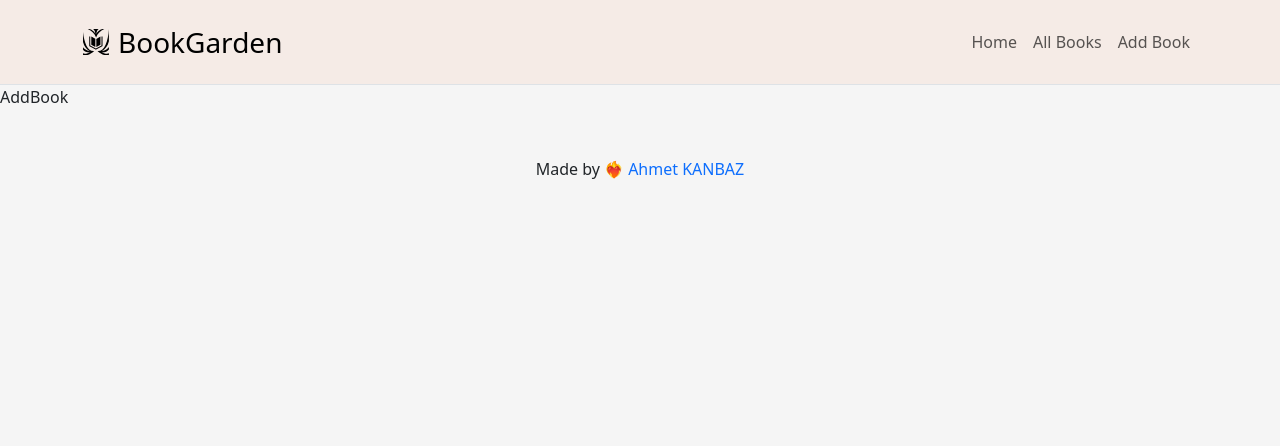
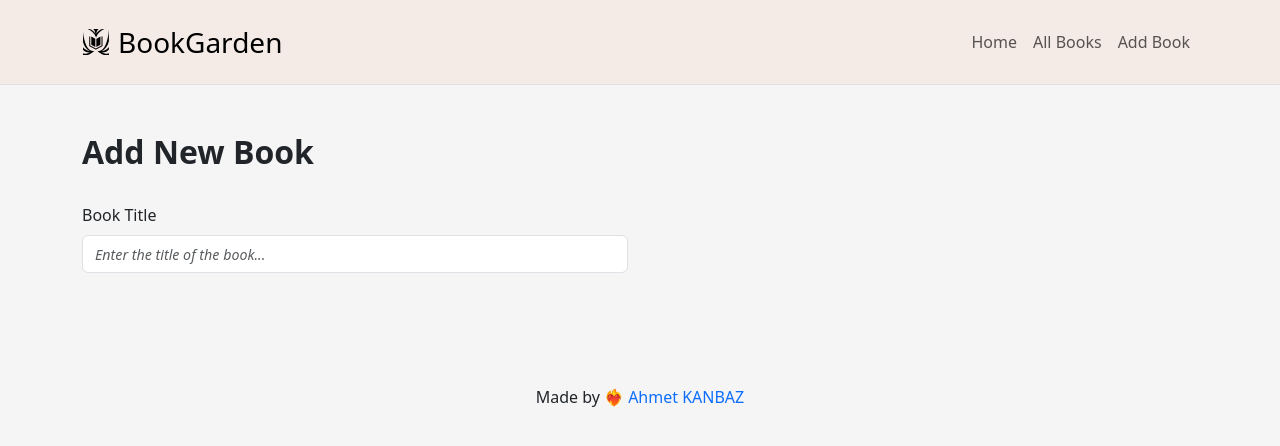
Before and after one commit to ahmetkanbaz/BookGarden, a React (Vite) app in the folder bookgarden/: page /addbook in a window 1280 px wide. Shown: the top 446 px of the page. Built offline with nearby package versions, Linux system fonts and the light colour scheme.

Commit message:
BookGarden-AddBook-Form
Yeni kitap ekleyebilmek için form yapısının kurulumuna başlandı. Formik kütüphanesi projemize dahil edildi.

```diff
--- a/bookgarden/package.json
+++ b/bookgarden/package.json
@@ -15,6 +15,7 @@
     "axios": "^1.6.2",
     "bootstrap": "^5.3.2",
     "concurrently": "^8.2.2",
+    "formik": "^2.4.5",
     "json-server": "^0.17.4",
     "react": "^18.2.0",
     "react-dom": "^18.2.0",
--- a/bookgarden/src/GlobalStyle/GlobalStyle.js
+++ b/bookgarden/src/GlobalStyle/GlobalStyle.js
@@ -15,4 +15,33 @@ export const GlobalStyle = createGlobalStyle`
     text-decoration: none;
     transition: all .3s ease-in-out;
   }
+
+  .nav-link {
+    /* color: ${({ theme }) => (theme == "light" ? "#000000" : "#F5F5F5")}; */
+    transition: all .3s ease-in-out;
+  }
+
+  .nav-link:hover {
+    color: #BA49FF;
+  }
+
+  .form-control {
+    /* background-color: ${({ theme }) =>
+      theme == "light" ? "#F0F0F0" : "#3E3E3E"}; */
+    transition: all .3s ease-in-out;
+    &:focus {
+      box-shadow: none;
+      border: 1px solid #073d87;
+    }
+    &::placeholder {
+      font-size: .89rem;
+      font-style: italic;
+      /* color: ${({ theme }) => (theme == "light" ? "#101010" : "#E0E0E0")}; */
+      transition: all .3s ease-in-out;
+    }
+  }
+
+  textarea {
+    resize: none;
+  }
 `;
--- /dev/null
+++ b/bookgarden/src/common/UpperSection/UpperSection.jsx
@@ -0,0 +1,15 @@
+import PropTypes from "prop-types";
+
+const UpperSection = ({ title }) => {
+  return (
+    <div className="pb-4">
+      <h2 className="fw-bold">{title}</h2>
+    </div>
+  );
+};
+
+UpperSection.propTypes = {
+  title: PropTypes.string,
+};
+
+export default UpperSection;
--- /dev/null
+++ b/bookgarden/src/components/AddBookForm/AddBookForm.jsx
@@ -0,0 +1,27 @@
+/* eslint-disable react/prop-types */
+
+import TitleProduction from "./TitleProduction/TitleProduction";
+
+const AddBookForm = ({
+  handleSubmit,
+  handleChange,
+  handleBlur,
+  handleReset,
+  values,
+  errors,
+  touched,
+  isSubmitting,
+}) => {
+  return (
+    <form onSubmit={handleSubmit}>
+      <TitleProduction
+        handleChange={handleChange}
+        handleBlur={handleBlur}
+        values={values}
+        isSubmitting={isSubmitting}
+      />
+    </form>
+  );
+};
+
+export default AddBookForm;
--- /dev/null
+++ b/bookgarden/src/components/AddBookForm/TitleProduction/TitleProduction.jsx
@@ -0,0 +1,33 @@
+/* eslint-disable react/prop-types */
+
+const TitleProduction = ({
+  handleChange,
+  handleBlur,
+  values,
+  isSubmitting,
+}) => {
+  return (
+    <div className="row align-items-center">
+      <div className="col-md-6">
+        <div className="mb-3">
+          <label htmlFor="title" className="form-label">
+            Book Title
+          </label>
+          <input
+            type="text"
+            className="form-control"
+            id="title"
+            name="title"
+            placeholder="Enter the title of the book..."
+            value={values.title}
+            onChange={handleChange}
+            onBlur={handleBlur}
+            disabled={isSubmitting}
+          />
+        </div>
+      </div>
+    </div>
+  );
+};
+
+export default TitleProduction;
--- a/bookgarden/src/views/AddBook/AddBook.jsx
+++ b/bookgarden/src/views/AddBook/AddBook.jsx
@@ -1,7 +1,52 @@
+import { useFormik } from "formik";
+import UpperSection from "../../common/UpperSection/UpperSection";
+import TitleProduction from "../../components/AddBookForm/TitleProduction/TitleProduction";
+import AddBookForm from "../../components/AddBookForm/AddBookForm";
+
 const AddBook = () => {
+  const {
+    handleSubmit,
+    handleChange,
+    handleBlur,
+    handleReset,
+    values,
+    errors,
+    touched,
+    isSubmitting,
+  } = useFormik({
+    initialValues: {
+      title: "",
+      production: "",
+      author: "",
+      summary: "",
+      date: "",
+      price: "",
+      imageSrc: "",
+      src: "",
+    },
+    onSubmit: async (values, bag) => {
+      await console.log(values);
+      bag.setSubmitting(false);
+      // bag.resetForm()
+    },
+  });
   return (
-    <div>AddBook</div>
-  )
-}
+    <section className="py-5">
+      <div className="container">
+        <UpperSection title="Add New Book" />
+        <AddBookForm
+          handleSubmit={handleSubmit}
+          handleChange={handleChange}
+          handleBlur={handleBlur}
+          handleReset={handleReset}
+          values={values}
+          errors={errors}
+          touched={touched}
+          isSubmitting={isSubmitting}
+        />
+      </div>
+    </section>
+  );
+};
 
-export default AddBook
+export default AddBook;
```
Also changed, not shown: bookgarden/src/common/Button/Button.jsx (added, +9 -0 lines), bookgarden/src/components/AddBookForm/FormButtons/FormButtons.jsx (added, +7 -0 lines), 1 other file (tests, documents, lock files or other folders).
